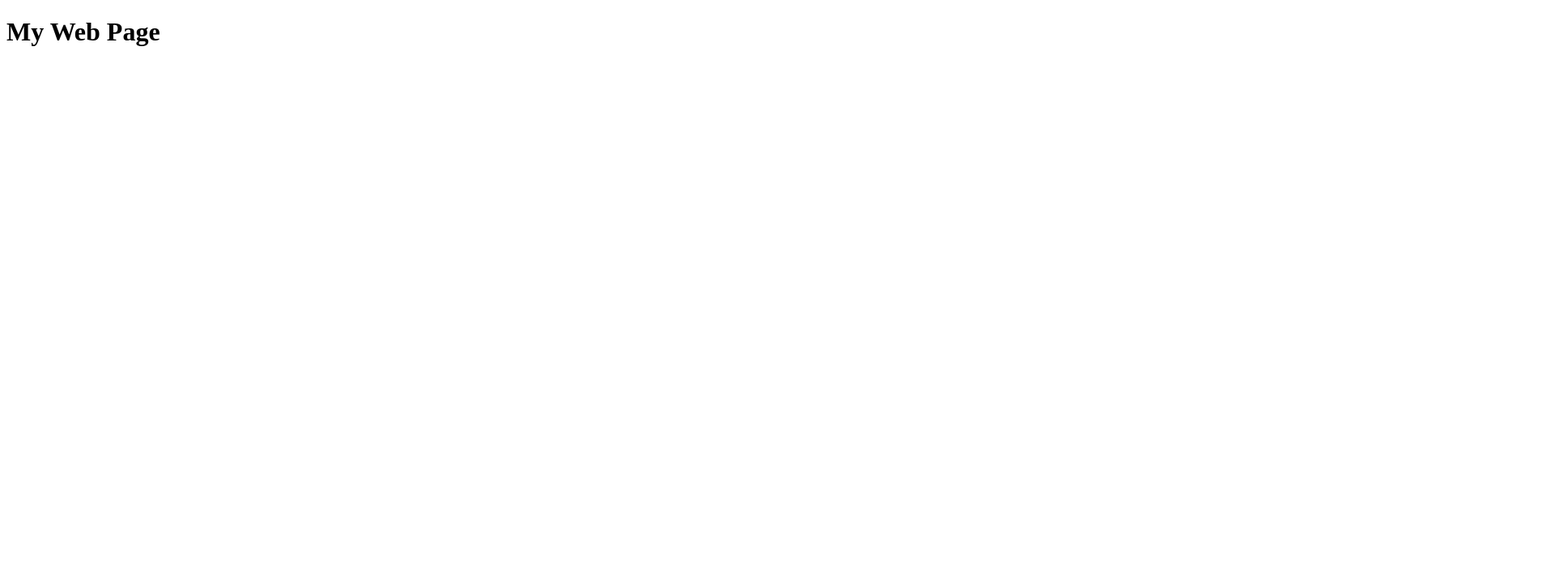
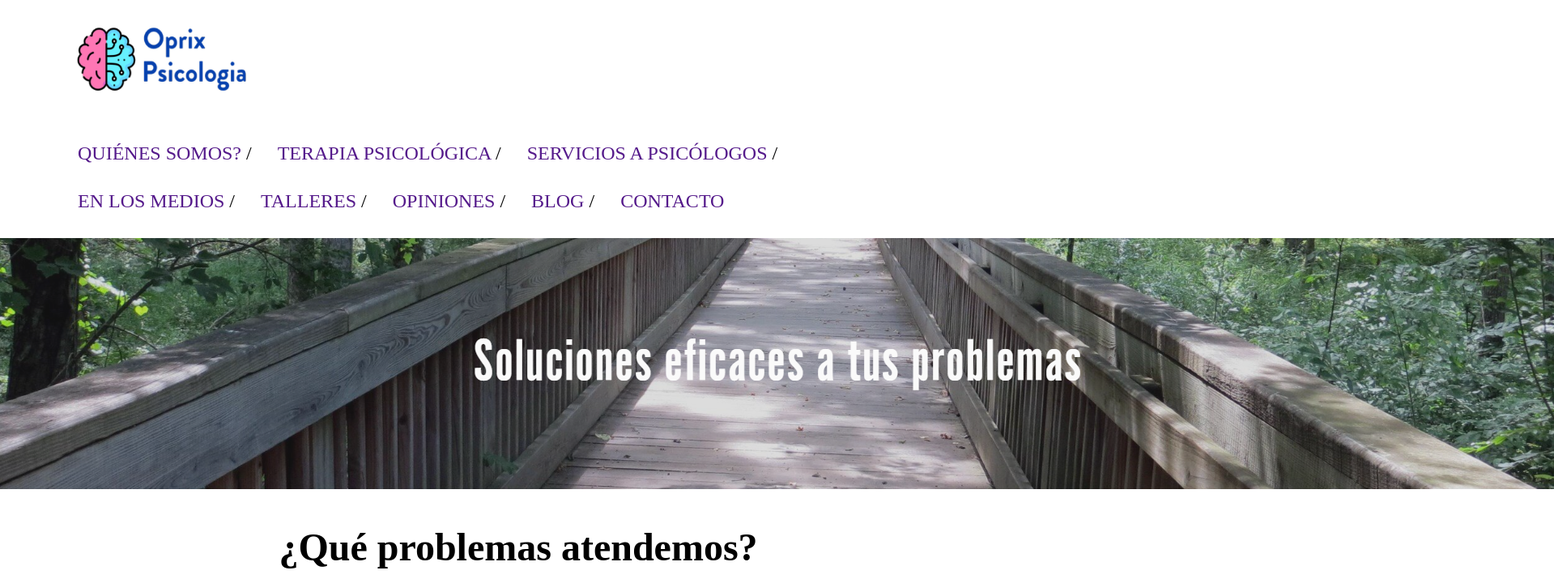
Before and after one commit to madayac/WebPageProject, a plain HTML site: page index.html in a window 1280 px wide. Shown: the top 715 px of the page at 81% size, 1919 px wide, since content can reach past the window. Drawn offline with Linux system fonts and the light colour scheme.

Commit message:
Adding different files

```diff
--- a/estilos.css
+++ b/estilos.css
@@ -0,0 +1,34 @@
+html{
+    font-size: 16px;
+}
+body{
+    margin: 0px;
+}
+#logo{
+    width: 15rem;
+    height: 7rem;
+    position: relative;
+    vertical-align: middle;
+    padding: 1rem 5rem 1rem;
+}
+ul{
+    display: flex;
+    align-items: center;
+    font-size: 1.5rem;
+    list-style: none;
+    flex-flow: row wrap;
+    padding: 1rem 5rem 1rem;
+    margin: 0%;
+}
+li{
+    flex-flow: row wrap;
+    padding: 1rem;
+}
+a{
+    text-decoration:none;
+}
+#problemasTitle{
+    text-align: center;
+    font-size: 3rem;
+    line-height: 1.5em;
+}
--- a/index.html
+++ b/index.html
@@ -7,7 +7,80 @@
     <link rel="stylesheet" href="estilos.css">
 </head>
 <body>
-    <h1>My Web Page</h1>
+    <header>
+        <img src="img/Logo.png" alt="logo" id="logo">
+    </header>
+    <nav>
+        <ul>
+            <li>
+                <a href="">QUIÉNES SOMOS?</a>
+                <span class="delimiter">/</span>
+            </li>
+            <li>
+                <a href="">TERAPIA PSICOLÓGICA</a>
+                <span class="delimiter">/</span>
+            </li>
+            <li>
+                <a href="">SERVICIOS A PSICÓLOGOS</a>
+                <span class="delimiter">/</span>
+            </li>
+            <li>
+                <a href="">EN LOS MEDIOS</a>
+                <span class="delimiter">/</span>
+            </li>
+            <li>
+                <a href="">TALLERES</a>
+                <span class="delimiter">/</span>
+            </li>
+            <li>
+                <a href="">OPINIONES</a>
+                <span class="delimiter">/</span>
+            </li>
+            <li>
+                <a href="">BLOG</a>
+                <span class="delimiter">/</span>
+            </li>
+            <li>
+                <a href="">CONTACTO</a>
+            </li>
+        </ul>
+    </nav>
+    <div>
+        <img src="img/banner.png" alt="banner">
+    </div>
+    <h1 id="problemasTitle">¿Qué problemas atendemos?</h1>
+    <div>
+        <div>
+            <img src="img/problemas/ansiedad.png" alt="ansiedad">
+        </div>
+        <div>
+            <img src="img/problemas/depresion.png" alt="depresion">
+        </div>
+        <div>
+            <img src="img/problemas/parejas.png" alt="parejas">
+        </div>
+        <div>
+            <img src="img/problemas/traumas.png" alt="traumas">
+        </div>
+        <div>
+            <img src="img/problemas/adicciones.png" alt="adicciones">
+        </div>
+        <div>
+            <img src="img/problemas/alimentacion.png" alt="alimentacion">
+        </div>
+        <div>
+            <img src="img/problemas/suenio.png" alt="suenio">
+        </div>
+        <div>
+            <img src="img/problemas/sexuales.png" alt="sexuales">
+        </div>
+        <div>
+            <img src="img/problemas/sociales.png" alt="sociales">
+        </div>
+        <div>
+            <img src="img/problemas/familiares.png" alt="familiares">
+        </div>
+    </div>
 
 </body>
 </html>
```
Also changed, not shown: img/Logo.png (added), img/banner.png (added), img/problemas/adicciones.png (added), img/problemas/alimentacion.png (added), img/problemas/ansiedad.png (added), img/problemas/depresion.png (added), img/problemas/familiares.png (added), img/problemas/parejas.png (added), img/problemas/sexuales.png (added), img/problemas/sociales.png (added), img/problemas/suenio.png (added), img/problemas/traumas.png (added).
